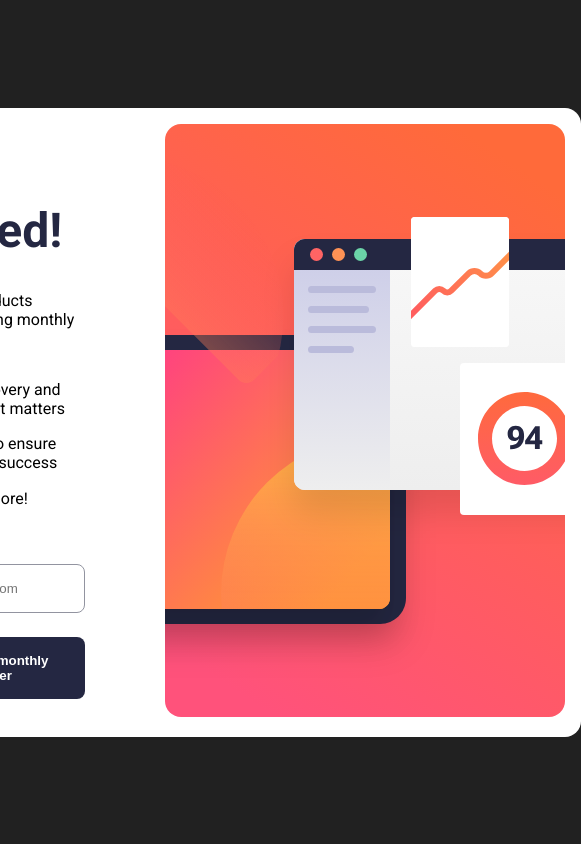
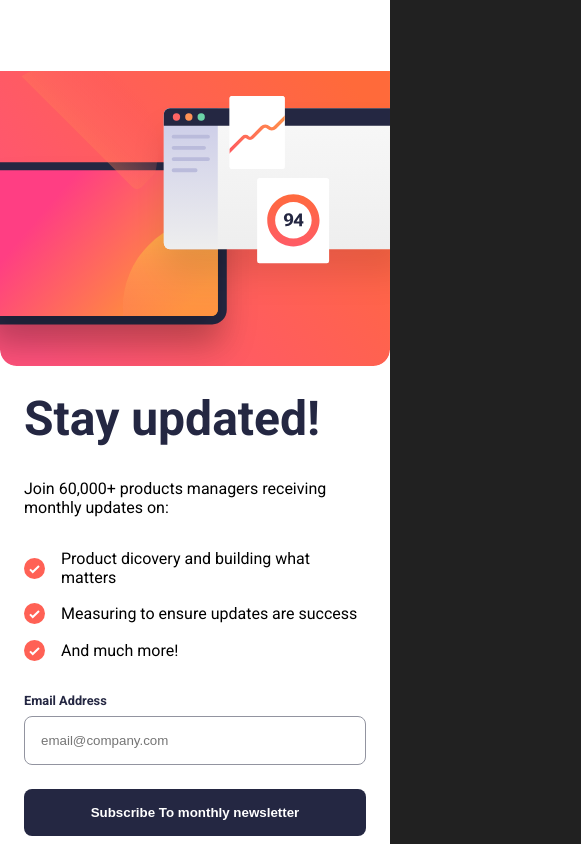
Before and after one commit to EranKhedmati/sign-in-page, a plain HTML site: page index.html in a window 390 px wide. Shown: the whole page, 581 px wide, since content can reach past the window. Drawn offline with Linux system fonts and the light colour scheme.

Commit message:
make page responsive

```diff
--- a/index.html
+++ b/index.html
@@ -46,7 +46,12 @@
         </form>
     </section>
     <!--  Cover  -->
-    <div class="cover"><img src="./assets/images/illustration-sign-up-desktop.svg" alt="Cover"></div>
+    <div class="cover">
+        <!-- Desktop -->
+        <img src="./assets/images/illustration-sign-up-desktop.svg" class="desktop-cover" alt="Cover">
+        <!-- Mobile -->
+        <img src="./assets/images/illustration-sign-up-mobile.svg" class="mobile-cover" alt="Cover">
+    </div>
 </div>
 
 <!--  script  -->
--- a/style.css
+++ b/style.css
@@ -98,13 +98,47 @@ body {
     font-weight: 700;
     margin-bottom: 0.5rem;
 }
+
 .App .show-case .form div:first-child span {
     color: var(--tomato);
     display: none;
 }
-/*.App .show-case .form label{*/
-/*    font-size: 0.8rem;*/
-/*    font-weight: 700;*/
-/*    color: var(--dark-slat-grey);*/
-/*    margin-bottom: 0.5rem;*/
-/*}*/
+
+/* Cover */
+.App .cover .mobile-cover {
+    display: none;
+    width: 100%;
+}
+
+@media only screen and (max-width: 900px) {
+    body {
+        display: block;
+    }
+
+    .App {
+        flex-direction: column-reverse;
+        align-items: stretch;
+        overflow: auto;
+        padding: 0;
+        border-radius: 0;
+        width: 100%;
+        height: 100%;
+        max-width: none;
+        gap: 1rem;
+    }
+
+    /*Show case*/
+    .App .show-case {
+        margin-left: 0;
+        padding: 0.5rem 1.5rem;
+    }
+
+    /*Cover*/
+    .App .cover .mobile-cover {
+        display: block;
+    }
+
+    .App .cover .desktop-cover {
+        display: none;
+    }
+}
```
